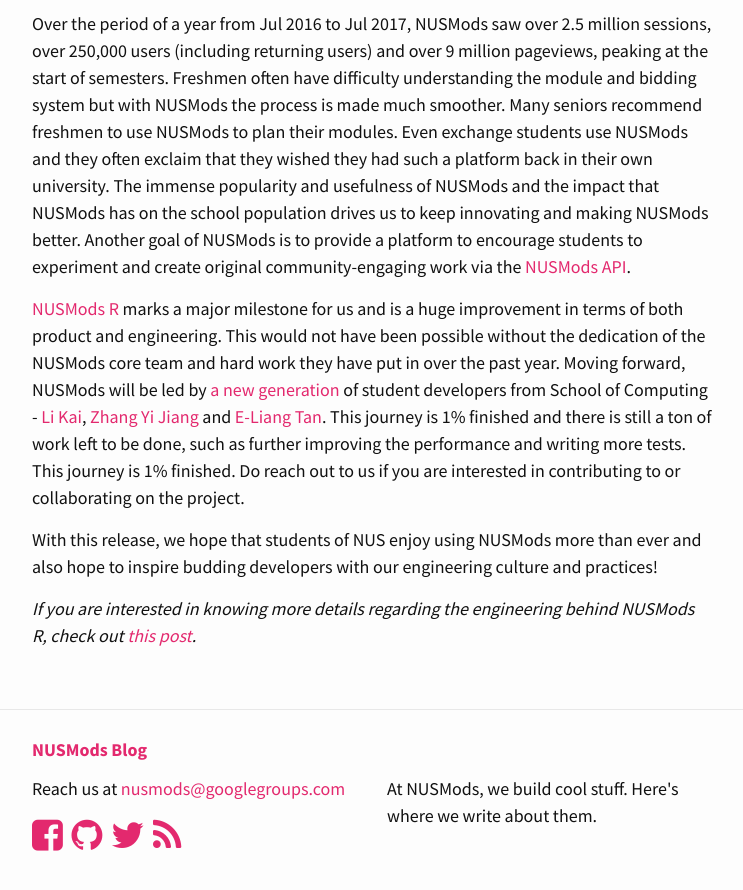
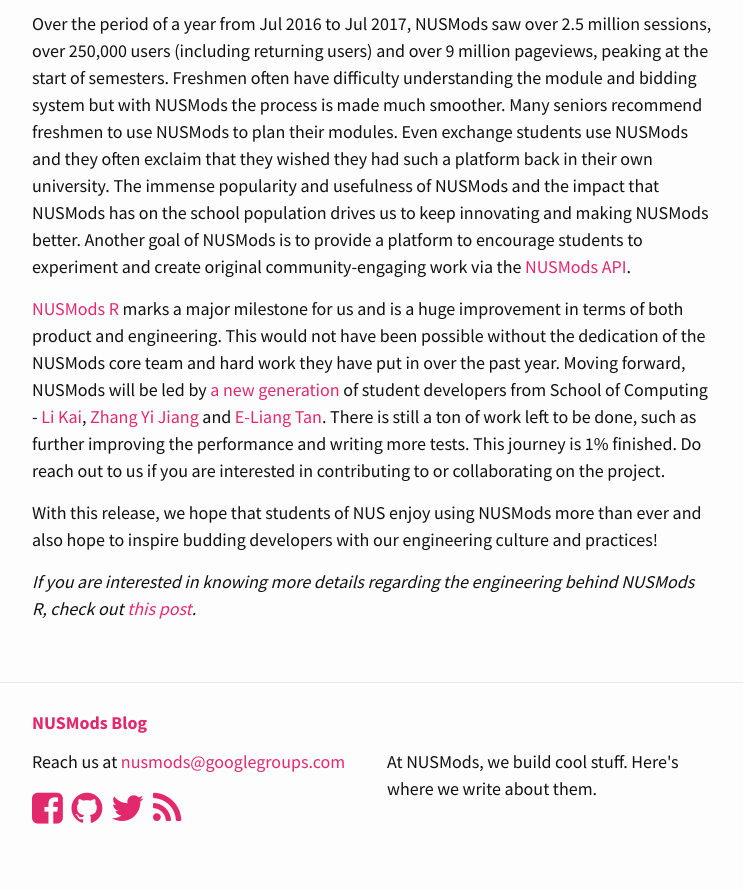
Before and after one commit to nusmodifications/nusmods-blog, a Jekyll site: the page built from _posts/2017-12-26-nusmods-r-rethought-redesigned-rewritten-reborn.md, in a window 1280 px wide and 900 px high, scrolled down 4811 px. Shown: the top 890 px of the window, without its empty margins (268-1011 px from the left). Built offline with Jekyll 4.4.1, drawn with Linux system fonts in a browser that asks for light colours; nearby versions of some CDN libraries.

Commit message:
Fix typo

```diff
--- a/_posts/2017-12-26-nusmods-r-rethought-redesigned-rewritten-reborn.md
+++ b/_posts/2017-12-26-nusmods-r-rethought-redesigned-rewritten-reborn.md
@@ -93,7 +93,7 @@
 
 Over the period of a year from Jul 2016 to Jul 2017, NUSMods saw over 2.5 million sessions, over 250,000 users (including returning users) and over 9 million pageviews, peaking at the start of semesters. Freshmen often have difficulty understanding the module and bidding system but with NUSMods the process is made much smoother. Many seniors recommend freshmen to use NUSMods to plan their modules. Even exchange students use NUSMods and they often exclaim that they wished they had such a platform back in their own university. The immense popularity and usefulness of NUSMods and the impact that NUSMods has on the school population drives us to keep innovating and making NUSMods better. Another goal of NUSMods is to provide a platform to encourage students to experiment and create original community-engaging work via the [NUSMods API](https://github.com/nusmodifications/nusmods-api).
 
-[NUSMods R](https://nusmods.com) marks a major milestone for us and is a huge improvement in terms of both product and engineering. This would not have been possible without the dedication of the NUSMods core team and hard work they have put in over the past year. Moving forward, NUSMods will be led by [a new generation](https://nusmods.com/team) of student developers from School of Computing - [Li Kai](https://github.com/li-kai), [Zhang Yi Jiang](https://github.com/zhangyijiang) and [E-Liang Tan](https://github.com/taneliang). This journey is 1% finished and there is still a ton of work left to be done, such as further improving the performance and writing more tests. This journey is 1% finished. Do reach out to us if you are interested in contributing to or collaborating on the project.
+[NUSMods R](https://nusmods.com) marks a major milestone for us and is a huge improvement in terms of both product and engineering. This would not have been possible without the dedication of the NUSMods core team and hard work they have put in over the past year. Moving forward, NUSMods will be led by [a new generation](https://nusmods.com/team) of student developers from School of Computing - [Li Kai](https://github.com/li-kai), [Zhang Yi Jiang](https://github.com/zhangyijiang) and [E-Liang Tan](https://github.com/taneliang). There is still a ton of work left to be done, such as further improving the performance and writing more tests. This journey is 1% finished. Do reach out to us if you are interested in contributing to or collaborating on the project.
 
 With this release, we hope that students of NUS enjoy using NUSMods more than ever and also hope to inspire budding developers with our engineering culture and practices!
 
```
